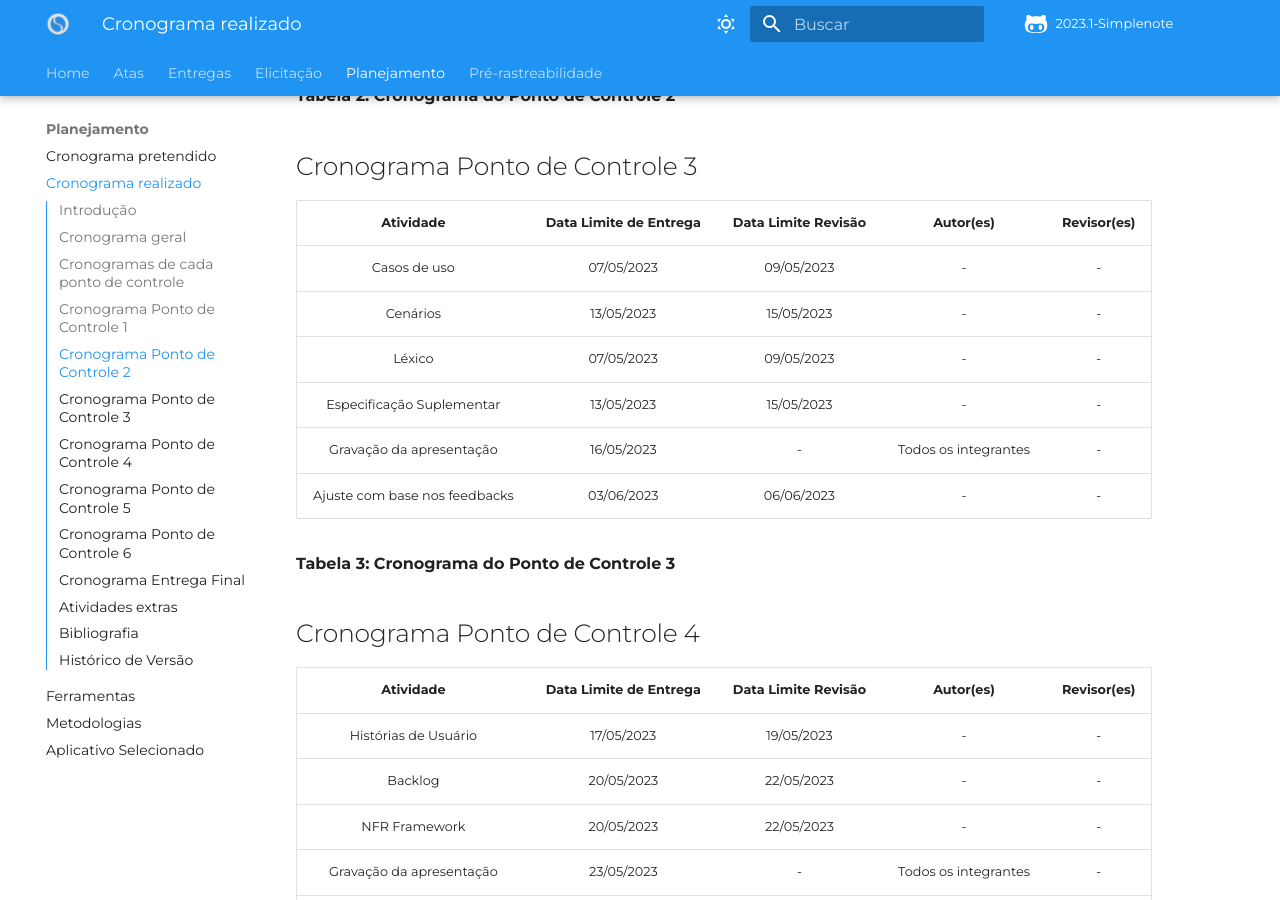
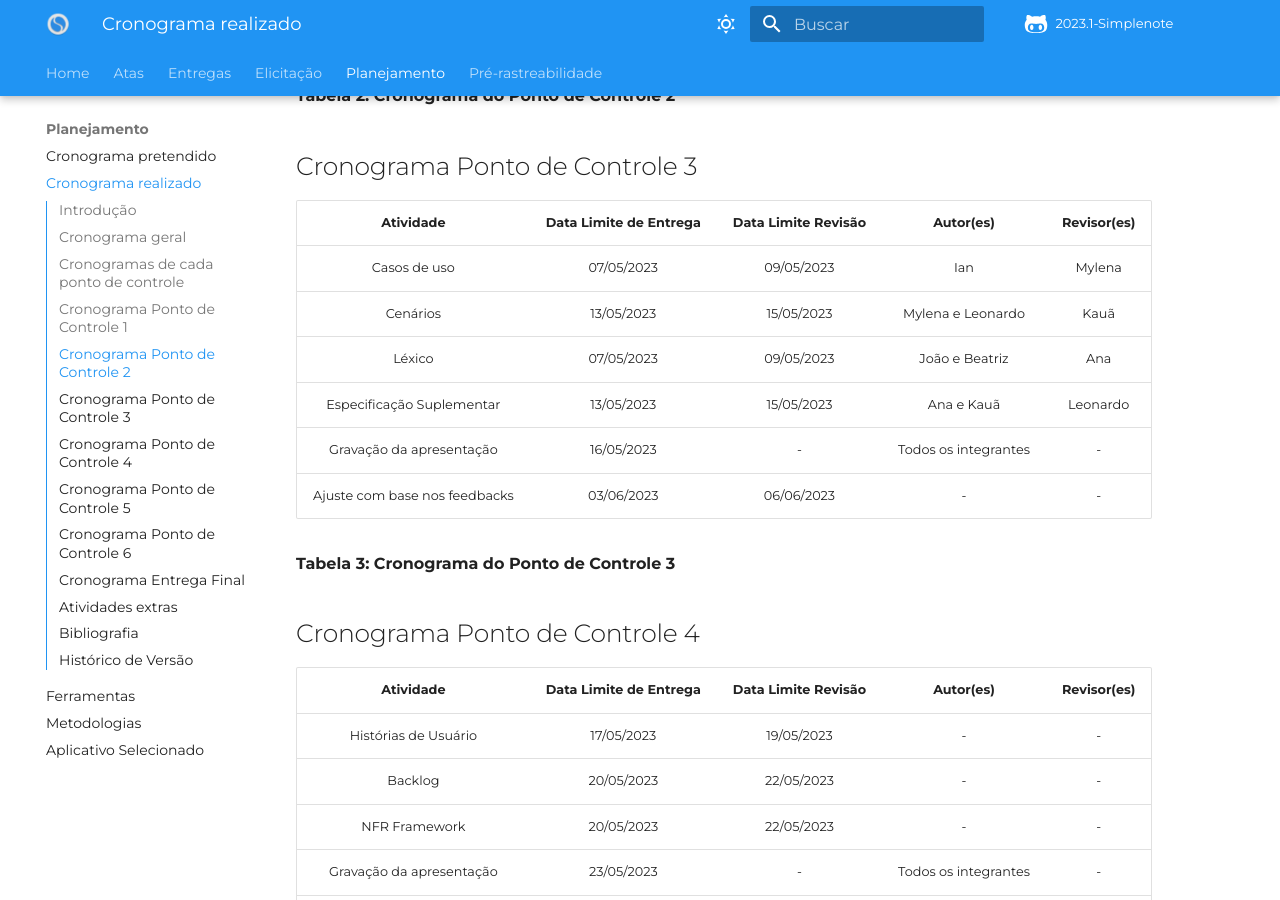
Before and after one commit to Requisitos-de-Software/2023.1-Simplenote, an MkDocs documentation site: the page built from docs/planejamento/cronograma_realizado.md, in a window 1280 px wide and 900 px high, scrolled down 2235 px. Built offline with MkDocs 1.6.1 and Material for MkDocs 9.7.7, drawn with Linux system fonts in a browser that asks for light colours; some web fonts are replaced; comment, search, counter and statistics services are not loaded.

Commit message:
Update cronograma_realizado.md

```diff
--- a/docs/planejamento/cronograma_realizado.md
+++ b/docs/planejamento/cronograma_realizado.md
@@ -58,10 +58,10 @@ Ele está em constante mudança até a entrega final.
 
 |         Atividade         | Data Limite de Entrega | Data Limite Revisão |      Autor(es)       | Revisor(es)  |
 | :-----------------------: | :--------------------: | :-----------------: | :------------------: | :----------: |
-|       Casos de uso        |       07/05/2023       | 09/05/2023          | -                    | -            |
-|         Cenários          |       13/05/2023       |    15/05/2023       | -                    | -            |
-|          Léxico           |       07/05/2023       |     09/05/2023      |    -                 | -            |
-| Especificação Suplementar |       13/05/2023       |      15/05/2023     |    -                 |   -          |
+|       Casos de uso        |       07/05/2023       | 09/05/2023          |      Ian             |    Mylena    |
+|         Cenários          |       13/05/2023       |    15/05/2023       |  Mylena e Leonardo   |     Kauã     |
+|          Léxico           |       07/05/2023       |     09/05/2023      |   João e Beatriz     |     Ana      |
+| Especificação Suplementar |       13/05/2023       |      15/05/2023     |     Ana e Kauã       |   Leonardo   |
 | Gravação da apresentação  |       16/05/2023       |       -             | Todos os integrantes |      -       |
 | Ajuste com base nos feedbacks| 03/06/2023          | 06/06/2023          | -                    | -            |
 
```
